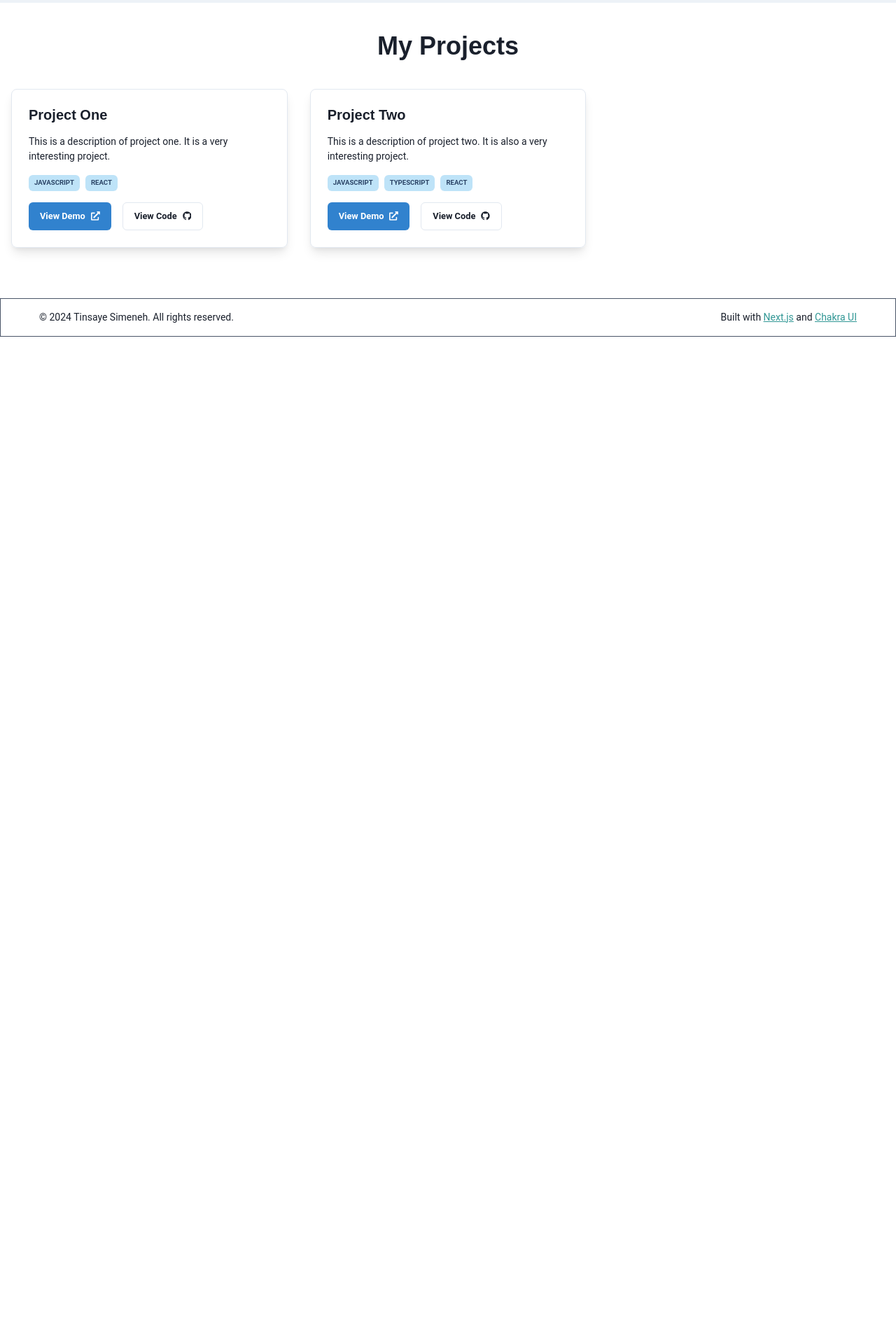
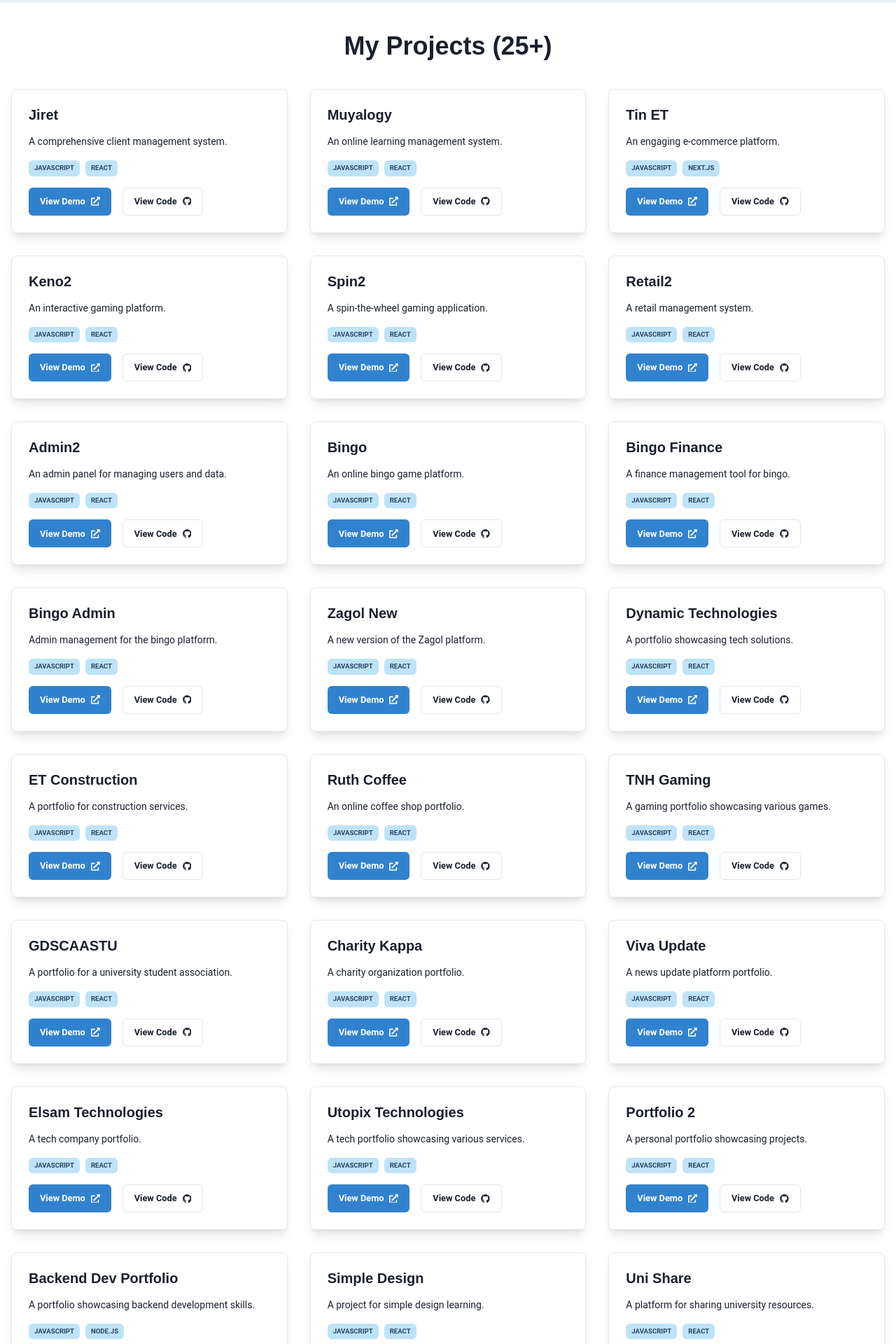
Before and after one commit to tinsaye-simeneh/portfolio, a Next.js app: page /projects in a window 1280 px wide. Shown: the part 60-1980 px from the top of the page at 70% size. Before the commit the page ends 800 px from the top, so only its background shows below. Built offline with nearby package versions, Linux system fonts and the light colour scheme.

Commit message:
feat: my projects added

```diff
--- a/src/app/projects/page.tsx
+++ b/src/app/projects/page.tsx
@@ -2,21 +2,220 @@ import { SimpleGrid, Container, Heading } from "@chakra-ui/react";
 import ProjectCard from "../components/ProjectCard";
 
 const projects = [
+  // Client System Based
   {
-    title: "Project One",
-    description:
-      "This is a description of project one. It is a very interesting project.",
-    demoLink: "https://project-one-demo.com",
-    codeLink: "https://github.com/user/project-one",
+    title: "Jiret",
+    demoLink: "https://jiret.com",
+    description: "A comprehensive client management system.",
+    codeLink: "https://github.comtinsaye-simeneh/jiret",
     languages: ["JavaScript", "React"],
   },
   {
-    title: "Project Two",
-    description:
-      "This is a description of project two. It is also a very interesting project.",
-    demoLink: "https://project-two-demo.com",
-    codeLink: "https://github.com/user/project-two",
-    languages: ["JavaScript", "TypeScript", "React"],
+    title: "Muyalogy",
+    demoLink: "https://muyalogy.com",
+    description: "An online learning management system.",
+    codeLink: "https://github.comtinsaye-simeneh/muyalogy",
+    languages: ["JavaScript", "React"],
+  },
+  {
+    title: "Tin ET",
+    demoLink: "https://tin-et.vercel.app/",
+    description: "An engaging e-commerce platform.",
+    codeLink: "https://github.comtinsaye-simeneh/tin-et",
+    languages: ["JavaScript", "Next.js"],
+  },
+  {
+    title: "Keno2",
+    demoLink: "https://keno2.etvirtual.com",
+    description: "An interactive gaming platform.",
+    codeLink: "https://github.comtinsaye-simeneh/keno2",
+    languages: ["JavaScript", "React"],
+  },
+  {
+    title: "Spin2",
+    demoLink: "https://spin2.etvirtual.com",
+    description: "A spin-the-wheel gaming application.",
+    codeLink: "https://github.comtinsaye-simeneh/spin2",
+    languages: ["JavaScript", "React"],
+  },
+  {
+    title: "Retail2",
+    demoLink: "https://retail2.etvirtual.com",
+    description: "A retail management system.",
+    codeLink: "https://github.comtinsaye-simeneh/retail2",
+    languages: ["JavaScript", "React"],
+  },
+  {
+    title: "Admin2",
+    demoLink: "https://admin2.etvirtual.com",
+    description: "An admin panel for managing users and data.",
+    codeLink: "https://github.comtinsaye-simeneh/admin2",
+    languages: ["JavaScript", "React"],
+  },
+  {
+    title: "Bingo",
+    demoLink: "https://bingo.etvirtual.com",
+    description: "An online bingo game platform.",
+    codeLink: "https://github.comtinsaye-simeneh/bingo",
+    languages: ["JavaScript", "React"],
+  },
+  {
+    title: "Bingo Finance",
+    demoLink: "https://bingofinance.etvirtual.com/",
+    description: "A finance management tool for bingo.",
+    codeLink: "https://github.comtinsaye-simeneh/bingofinance",
+    languages: ["JavaScript", "React"],
+  },
+  {
+    title: "Bingo Admin",
+    demoLink: "https://bingoadmin.etvirtual.com/",
+    description: "Admin management for the bingo platform.",
+    codeLink: "https://github.comtinsaye-simeneh/bingoadmin",
+    languages: ["JavaScript", "React"],
+  },
+  {
+    title: "Zagol New",
+    demoLink: "https://zagol-new.vercel.app/",
+    description: "A new version of the Zagol platform.",
+    codeLink: "https://github.comtinsaye-simeneh/zagol-new",
+    languages: ["JavaScript", "React"],
+  },
+
+  // Client Portfolio
+  {
+    title: "Dynamic Technologies",
+    demoLink: "https://dynamictehcnologieset.com",
+    description: "A portfolio showcasing tech solutions.",
+    codeLink: "https://github.comtinsaye-simeneh/dynamic-technologies",
+    languages: ["JavaScript", "React"],
+  },
+  {
+    title: "ET Construction",
+    demoLink: "https://et-construction.vercel.app/",
+    description: "A portfolio for construction services.",
+    codeLink: "https://github.comtinsaye-simeneh/et-construction",
+    languages: ["JavaScript", "React"],
+  },
+  {
+    title: "Ruth Coffee",
+    demoLink: "https://ruth-coffee.vercel.app/",
+    description: "An online coffee shop portfolio.",
+    codeLink: "https://github.comtinsaye-simeneh/ruth-coffee",
+    languages: ["JavaScript", "React"],
+  },
+  {
+    title: "TNH Gaming",
+    demoLink: "https://tnh-gaming.vercel.app/",
+    description: "A gaming portfolio showcasing various games.",
+    codeLink: "https://github.comtinsaye-simeneh/tnh-gaming",
+    languages: ["JavaScript", "React"],
+  },
+  {
+    title: "GDSCAASTU",
+    demoLink: "https://gdscaastu.club/",
+    description: "A portfolio for a university student association.",
+    codeLink: "https://github.comtinsaye-simeneh/gdscaastu",
+    languages: ["JavaScript", "React"],
+  },
+  {
+    title: "Charity Kappa",
+    demoLink: "https://charity-kappa.vercel.app/",
+    description: "A charity organization portfolio.",
+    codeLink: "https://github.comtinsaye-simeneh/charity-kappa",
+    languages: ["JavaScript", "React"],
+  },
+  {
+    title: "Viva Update",
+    demoLink: "https://viva-update.vercel.app/",
+    description: "A news update platform portfolio.",
+    codeLink: "https://github.comtinsaye-simeneh/viva-update",
+    languages: ["JavaScript", "React"],
+  },
+  {
+    title: "Elsam Technologies",
+    demoLink: "https://elsamtechnoglogies.com",
+    description: "A tech company portfolio.",
+    codeLink: "https://github.comtinsaye-simeneh/elsam-technologies",
+    languages: ["JavaScript", "React"],
+  },
+  {
+    title: "Utopix Technologies",
+    demoLink: "https://utopixtechnologies.vercel.app/",
+    description: "A tech portfolio showcasing various services.",
+    codeLink: "https://github.comtinsaye-simeneh/utopix-technologies",
+    languages: ["JavaScript", "React"],
+  },
+  {
+    title: "Portfolio 2",
+    demoLink: "https://portfolio2-eight-alpha.vercel.app/",
+    description: "A personal portfolio showcasing projects.",
+    codeLink: "https://github.comtinsaye-simeneh/portfolio2",
+    languages: ["JavaScript", "React"],
+  },
+  {
+    title: "Backend Dev Portfolio",
+    demoLink: "https://backend-dev-portfolio.vercel.app/",
+    description: "A portfolio showcasing backend development skills.",
+    codeLink: "https://github.comtinsaye-simeneh/backend-dev-portfolio",
+    languages: ["JavaScript", "Node.js"],
+  },
+
+  // Learning
+  {
+    title: "Simple Design",
+    demoLink: "https://simple-design-pi.vercel.app/",
+    description: "A project for simple design learning.",
+    codeLink: "https://github.comtinsaye-simeneh/simple-design",
+    languages: ["JavaScript", "React"],
+  },
+  {
+    title: "Uni Share",
+    demoLink: "https://uni-share.vercel.app/",
+    description: "A platform for sharing university resources.",
+    codeLink: "https://github.comtinsaye-simeneh/uni-share",
+    languages: ["JavaScript", "React"],
+  },
+  {
+    title: "Kofi Nine",
+    demoLink: "https://kofi-nine.vercel.app/",
+    description: "An online payment solution.",
+    codeLink: "https://github.comtinsaye-simeneh/kofi-nine",
+    languages: ["JavaScript", "React"],
+  },
+  {
+    title: "Weather App",
+    demoLink: "https://weather-app-cyan-three.vercel.app/",
+    description: "A weather forecast application.",
+    codeLink: "https://github.comtinsaye-simeneh/weather-app",
+    languages: ["JavaScript", "React"],
+  },
+  {
+    title: "Currency Converter",
+    demoLink: "https://currency-converter-rho-azure.vercel.app/",
+    description: "An application to convert currencies.",
+    codeLink: "https://github.comtinsaye-simeneh/currency-converter",
+    languages: ["JavaScript", "React"],
+  },
+  {
+    title: "Firebase Auth",
+    demoLink: "https://firebase-react-auth-wine.vercel.app/",
+    description: "A project demonstrating Firebase authentication.",
+    codeLink: "https://github.comtinsaye-simeneh/firebase-react-auth",
+    languages: ["JavaScript", "React"],
+  },
+  {
+    title: "API IP",
+    demoLink: "https://apiip.vercel.app/",
+    description: "A project to get IP address details.",
+    codeLink: "https://github.comtinsaye-simeneh/api-ip",
+    languages: ["JavaScript", "React"],
+  },
+  {
+    title: "Telegram OAuth",
+    demoLink: "https://telegram-oauth.vercel.app/",
+    description: "A project demonstrating OAuth with Telegram.",
+    codeLink: "https://github.comtinsaye-simeneh/telegram-oauth",
+    languages: ["JavaScript", "React"],
   },
 ];
 
@@ -24,7 +223,7 @@ export default function Projects() {
   return (
     <Container maxW="container.xl" py={10}>
       <Heading as="h1" mb={10} textAlign="center">
-        My Projects
+        My Projects (25+)
       </Heading>
       <SimpleGrid columns={{ sm: 1, md: 2, lg: 3 }} spacing={8}>
         {projects.map((project, index) => (
@@ -34,7 +233,7 @@ export default function Projects() {
             description={project.description}
             demoLink={project.demoLink}
             codeLink={project.codeLink}
-            languages={project.languages} // Passing languages property
+            languages={project.languages}
           />
         ))}
       </SimpleGrid>
```
